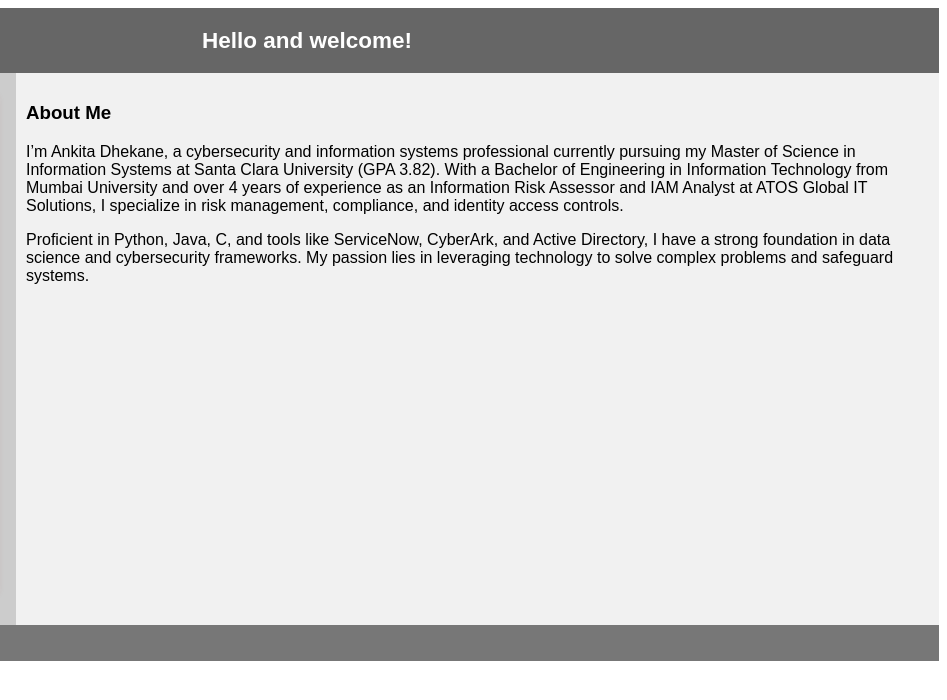
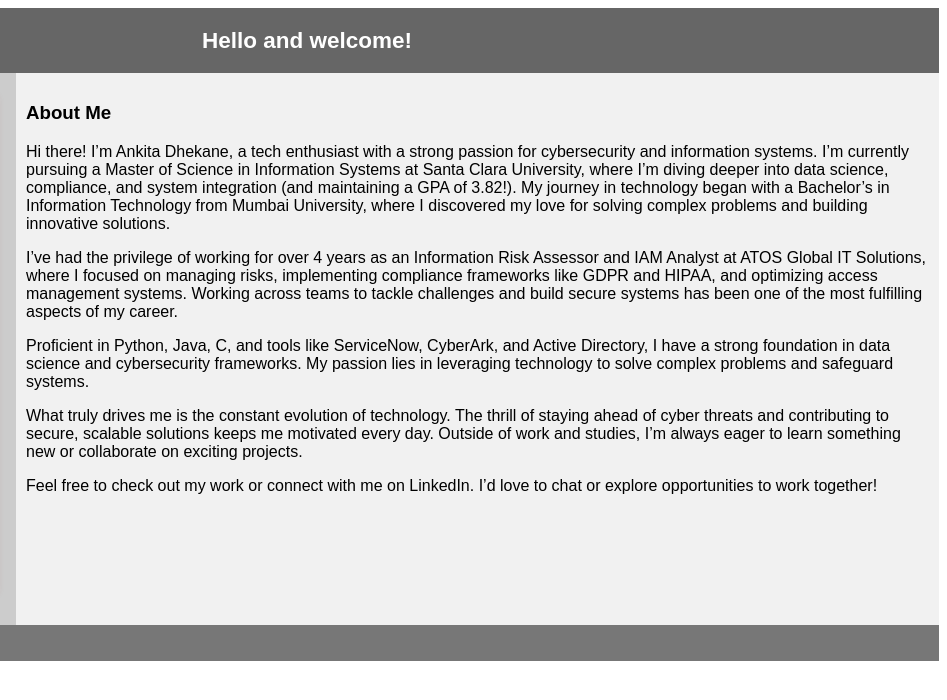
Before and after one commit to Ankitadhekane/Ankitadhekane.github.io, a plain HTML site: page index.html in a window 1280 px wide. Shown: the full height of the page, 333-1280 px from the left. Drawn offline with Linux system fonts and the light colour scheme.

Commit message:
Update index.html

```diff
--- a/index.html
+++ b/index.html
@@ -100,9 +100,11 @@ footer {
 
   <article>
     <h1>About Me</h1>
-    <p>I’m Ankita Dhekane, a cybersecurity and information systems professional currently pursuing my Master of Science in Information Systems at Santa Clara University (GPA 3.82). With a Bachelor of Engineering in Information Technology from Mumbai University and over 4 years of experience as an Information Risk Assessor and IAM Analyst at ATOS Global IT Solutions, I specialize in risk management, compliance, and identity access controls.</p>
+    <p>Hi there! I’m Ankita Dhekane, a tech enthusiast with a strong passion for cybersecurity and information systems. I’m currently pursuing a Master of Science in Information Systems at Santa Clara University, where I’m diving deeper into data science, compliance, and system integration (and maintaining a GPA of 3.82!). My journey in technology began with a Bachelor’s in Information Technology from Mumbai University, where I discovered my love for solving complex problems and building innovative solutions.</p>
+    <p>I’ve had the privilege of working for over 4 years as an Information Risk Assessor and IAM Analyst at ATOS Global IT Solutions, where I focused on managing risks, implementing compliance frameworks like GDPR and HIPAA, and optimizing access management systems. Working across teams to tackle challenges and build secure systems has been one of the most fulfilling aspects of my career.</p>
     <p>Proficient in Python, Java, C, and tools like ServiceNow, CyberArk, and Active Directory, I have a strong foundation in data science and cybersecurity frameworks. My passion lies in leveraging technology to solve complex problems and safeguard systems.</p>
-
+	  <p>What truly drives me is the constant evolution of technology. The thrill of staying ahead of cyber threats and contributing to secure, scalable solutions keeps me motivated every day. Outside of work and studies, I’m always eager to learn something new or collaborate on exciting projects.</p>
+  <p>Feel free to check out my work or connect with me on LinkedIn. I’d love to chat or explore opportunities to work together!</p>
   </article>
 
 </section>
```
